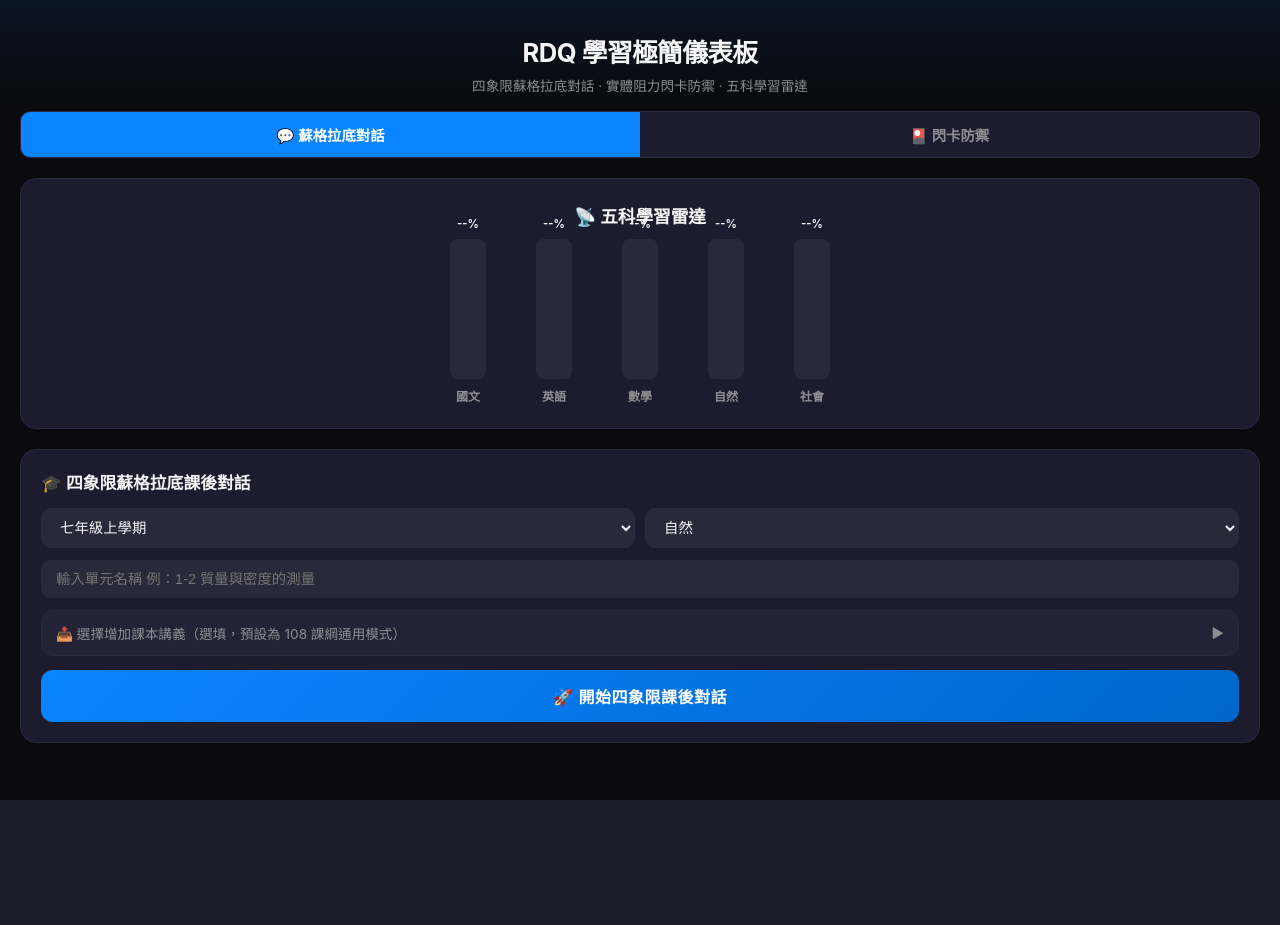
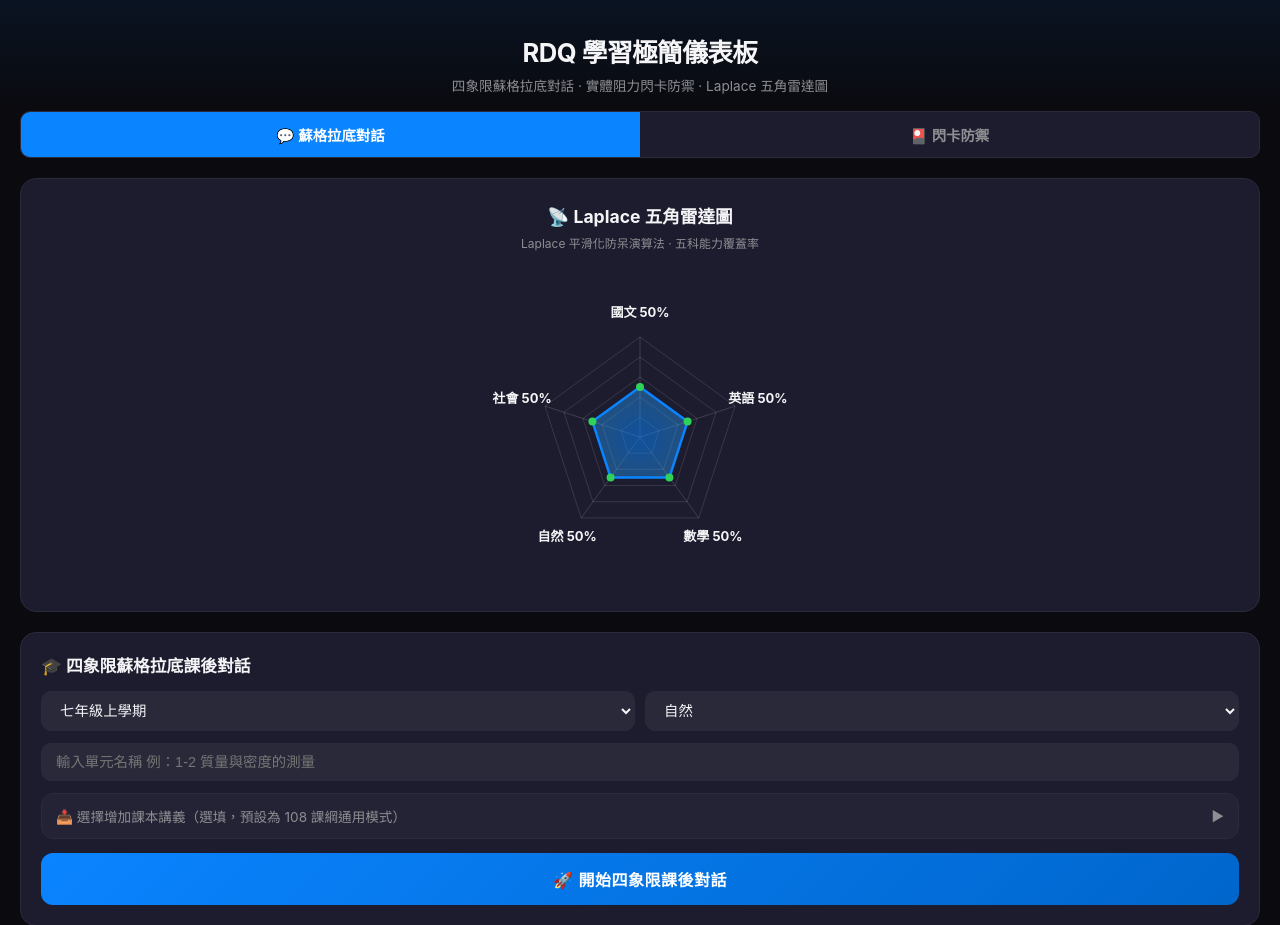
Before and after one commit to Jaylanbee/RDQ-Learn-Student, a Python web app: template templates/dashboard.html in a window 1280 px wide. Shown: the top 925 px of the page. Before the commit the page ends 800 px from the top, so only its background shows below. Run offline with Jinja, Linux system fonts and the light colour scheme; the template is opened without the code that fills it, so the values that code supplies are empty.

Commit message:
fix: v6.2 - implement Canvas Pentagon Radar chart with Laplace smoothing algorithm

```diff
--- a/templates/dashboard.html
+++ b/templates/dashboard.html
@@ -3,7 +3,7 @@
 <head>
     <meta charset="UTF-8">
     <meta name="viewport" content="width=device-width, initial-scale=1.0">
-    <title>RDQ 學習極簡儀表板 v6.1</title>
+    <title>RDQ 學習極簡儀表板 v6.2 (Laplace 雷達圖版)</title>
     <style>
         :root {
             --apple-bg: #0a0a0f;
@@ -50,33 +50,18 @@
         .tab-content { display: none; padding: 0 20px; }
         .tab-content.active { display: block; }
 
-        /* ── Radar Section ── */
+        /* ── Canvas Radar Section ── */
         .radar-section {
             background: var(--apple-card); border: 1px solid var(--apple-border);
-            border-radius: 16px; padding: 24px; margin-bottom: 20px;
+            border-radius: 16px; padding: 24px; margin-bottom: 20px; text-align: center;
         }
-        .radar-section h2 { font-size: 1.1rem; margin-bottom: 16px; text-align: center; }
-        .radar-chart { display: flex; justify-content: center; margin-bottom: 16px; }
-        .radar-bars {
-            display: flex; gap: 16px; align-items: flex-end; height: 160px;
-            justify-content: center; width: 100%;
+        .radar-section h2 { font-size: 1.1rem; margin-bottom: 6px; }
+        .radar-section .subtitle { font-size: 0.75rem; color: var(--apple-secondary); margin-bottom: 16px; }
+        .radar-container {
+            display: flex; justify-content: center; align-items: center;
+            position: relative; width: 100%; max-width: 360px; margin: 0 auto;
         }
-        .radar-bar-group { display: flex; flex-direction: column; align-items: center; gap: 8px; flex: 1; max-width: 70px; }
-        .radar-bar-track {
-            width: 36px; height: 140px; background: rgba(255,255,255,0.06);
-            border-radius: 8px; position: relative; overflow: hidden;
-        }
-        .radar-bar-fill {
-            position: absolute; bottom: 0; width: 100%; border-radius: 8px;
-            transition: height 1s ease;
-        }
-        .radar-bar-fill.chinese { background: linear-gradient(180deg, var(--apple-blue), #0055cc); }
-        .radar-bar-fill.english { background: linear-gradient(180deg, var(--apple-green), #1a8a3a); }
-        .radar-bar-fill.math { background: linear-gradient(180deg, var(--apple-orange), #cc7a00); }
-        .radar-bar-fill.science { background: linear-gradient(180deg, var(--apple-purple), #8a2ec0); }
-        .radar-bar-fill.social { background: linear-gradient(180deg, var(--apple-teal), #3aa0cc); }
-        .radar-label { font-size: 0.75rem; color: var(--apple-secondary); font-weight: 600; }
-        .radar-pct { font-size: 0.7rem; color: var(--apple-text); font-weight: 700; margin-top: 2px; }
+        canvas#radarCanvas { width: 100% !important; height: auto !important; max-width: 320px; }
 
         /* ── Chat Area ── */
         .chat-card {
@@ -127,7 +112,6 @@
             transition: all 0.3s; letter-spacing: 0.5px;
         }
         .start-btn:hover { transform: translateY(-1px); box-shadow: 0 4px 20px rgba(10,132,255,0.3); }
-        .start-btn:disabled { opacity: 0.4; cursor: not-allowed; transform: none; box-shadow: none; }
 
         /* Chat Messages */
         .chat-messages {
@@ -198,7 +182,7 @@
 
 <div class="header">
     <h1>RDQ 學習極簡儀表板</h1>
-    <p>四象限蘇格拉底對話 · 實體阻力閃卡防禦 · 五科學習雷達</p>
+    <p>四象限蘇格拉底對話 · 實體阻力閃卡防禦 · Laplace 五角雷達圖</p>
 </div>
 
 <div class="tab-bar">
@@ -209,35 +193,12 @@
 <!-- ============ TAB 1: Chat ============ -->
 <div id="tab-chat" class="tab-content active">
 
-    <!-- Radar -->
+    <!-- Pentagon Radar -->
     <div class="radar-section">
-        <h2>📡 五科學習雷達</h2>
-        <div class="radar-bars" id="radarBars">
-            <div class="radar-bar-group">
-                <div class="radar-pct" id="r_chinese_pct">--%</div>
-                <div class="radar-bar-track"><div class="radar-bar-fill chinese" id="r_chinese" style="height:0%"></div></div>
-                <div class="radar-label">國文</div>
-            </div>
-            <div class="radar-bar-group">
-                <div class="radar-pct" id="r_english_pct">--%</div>
-                <div class="radar-bar-track"><div class="radar-bar-fill english" id="r_english" style="height:0%"></div></div>
-                <div class="radar-label">英語</div>
-            </div>
-            <div class="radar-bar-group">
-                <div class="radar-pct" id="r_math_pct">--%</div>
-                <div class="radar-bar-track"><div class="radar-bar-fill math" id="r_math" style="height:0%"></div></div>
-                <div class="radar-label">數學</div>
-            </div>
-            <div class="radar-bar-group">
-                <div class="radar-pct" id="r_science_pct">--%</div>
-                <div class="radar-bar-track"><div class="radar-bar-fill science" id="r_science" style="height:0%"></div></div>
-                <div class="radar-label">自然</div>
-            </div>
-            <div class="radar-bar-group">
-                <div class="radar-pct" id="r_social_pct">--%</div>
-                <div class="radar-bar-track"><div class="radar-bar-fill social" id="r_social" style="height:0%"></div></div>
-                <div class="radar-label">社會</div>
-            </div>
+        <h2>📡 Laplace 五角雷達圖</h2>
+        <div class="subtitle">Laplace 平滑化防呆演算法 · 五科能力覆蓋率</div>
+        <div class="radar-container">
+            <canvas id="radarCanvas" width="320" height="320"></canvas>
         </div>
     </div>
 
@@ -326,22 +287,103 @@ function handleFileSelect(e) {
     reader.readAsText(file, 'UTF-8');
 }
 
-// ── Radar ──
+// ── Pentagon Radar Canvas Renderer ──
+function drawPentagonRadar(scores) {
+    const canvas = document.getElementById('radarCanvas');
+    if (!canvas) return;
+    const ctx = canvas.getContext('2d');
+    const w = canvas.width, h = canvas.height;
+    const cx = w / 2, cy = h / 2 + 10;
+    const radius = 100;
+    const labels = ["國文", "英語", "數學", "自然", "社會"];
+    const keys = ["國文", "英語", "數學", "自然", "社會"];
+
+    ctx.clearRect(0, 0, w, h);
+
+    // 1. Pentagon Web Grids (5 levels)
+    for (let level = 1; level <= 5; level++) {
+        const r = (radius / 5) * level;
+        ctx.beginPath();
+        for (let i = 0; i < 5; i++) {
+            const angle = (Math.PI * 2 / 5) * i - Math.PI / 2;
+            const x = cx + r * Math.cos(angle);
+            const y = cy + r * Math.sin(angle);
+            if (i === 0) ctx.moveTo(x, y); else ctx.lineTo(x, y);
+        }
+        ctx.closePath();
+        ctx.strokeStyle = "rgba(255, 255, 255, 0.12)";
+        ctx.lineWidth = 1;
+        ctx.stroke();
+    }
+
+    // 2. Axis lines
+    for (let i = 0; i < 5; i++) {
+        const angle = (Math.PI * 2 / 5) * i - Math.PI / 2;
+        ctx.beginPath();
+        ctx.moveTo(cx, cy);
+        ctx.lineTo(cx + radius * Math.cos(angle), cy + radius * Math.sin(angle));
+        ctx.strokeStyle = "rgba(255, 255, 255, 0.15)";
+        ctx.stroke();
+    }
+
+    // 3. Data Area Polygon
+    ctx.beginPath();
+    for (let i = 0; i < 5; i++) {
+        const score = scores[keys[i]] || 50; // default 50% for Laplace
+        const r = (radius * (score / 100));
+        const angle = (Math.PI * 2 / 5) * i - Math.PI / 2;
+        const x = cx + r * Math.cos(angle);
+        const y = cy + r * Math.sin(angle);
+        if (i === 0) ctx.moveTo(x, y); else ctx.lineTo(x, y);
+    }
+    ctx.closePath();
+
+    // Gradient Fill
+    const grad = ctx.createRadialGradient(cx, cy, 10, cx, cy, radius);
+    grad.addColorStop(0, "rgba(10, 132, 255, 0.5)");
+    grad.addColorStop(1, "rgba(99, 210, 255, 0.2)");
+    ctx.fillStyle = grad;
+    ctx.fill();
+
+    ctx.strokeStyle = "#0a84ff";
+    ctx.lineWidth = 2.5;
+    ctx.stroke();
+
+    // 4. Data Vertex Dots & Text Labels
+    for (let i = 0; i < 5; i++) {
+        const score = scores[keys[i]] || 50;
+        const r = (radius * (score / 100));
+        const angle = (Math.PI * 2 / 5) * i - Math.PI / 2;
+        const vx = cx + r * Math.cos(angle);
+        const vy = cy + r * Math.sin(angle);
+
+        // Dot
+        ctx.beginPath();
+        ctx.arc(vx, vy, 4, 0, Math.PI * 2);
+        ctx.fillStyle = "#30d158";
+        ctx.fill();
+
+        // Label
+        const lx = cx + (radius + 24) * Math.cos(angle);
+        const ly = cy + (radius + 24) * Math.sin(angle);
+        ctx.font = "bold 13px -apple-system, sans-serif";
+        ctx.fillStyle = "#f5f5f7";
+        ctx.textAlign = "center";
+        ctx.textBaseline = "middle";
+        ctx.fillText(`${labels[i]} ${score}%`, lx, ly);
+    }
+}
+
 async function loadRadar() {
     try {
         const resp = await fetch(API + '/api/radar');
         const data = await resp.json();
         if (data.status === 'success') {
-            const map = { '國文':'chinese','英語':'english','數學':'math','自然':'science','社會':'social' };
-            for (const [subj, cls] of Object.entries(map)) {
-                const pct = data.radar[subj] || 0;
-                const bar = document.getElementById('r_'+cls);
-                const label = document.getElementById('r_'+cls+'_pct');
-                if (bar) bar.style.height = Math.max(pct, 5) + '%';
-                if (label) label.textContent = pct + '%';
-            }
+            drawPentagonRadar(data.radar);
         }
-    } catch(e) { console.log('Radar load error:', e); }
+    } catch(e) {
+        drawPentagonRadar({ "國文": 50, "英語": 50, "數學": 50, "自然": 50, "社會": 50 });
+    }
 }
 
 // ── Chat ──
@@ -407,7 +449,6 @@ async function sendMsg() {
 async function sendMsgText(msg) {
     addMsg('student', msg);
 
-    // Handle end-of-session option clicks
     if (msg.includes('閃卡防禦')) { switchTab('flash'); return; }
     if (msg.includes('重新複習')) {
         document.getElementById('chatMessages').classList.remove('active');
```
Also changed, not shown: server.py (+7 -4 lines).
